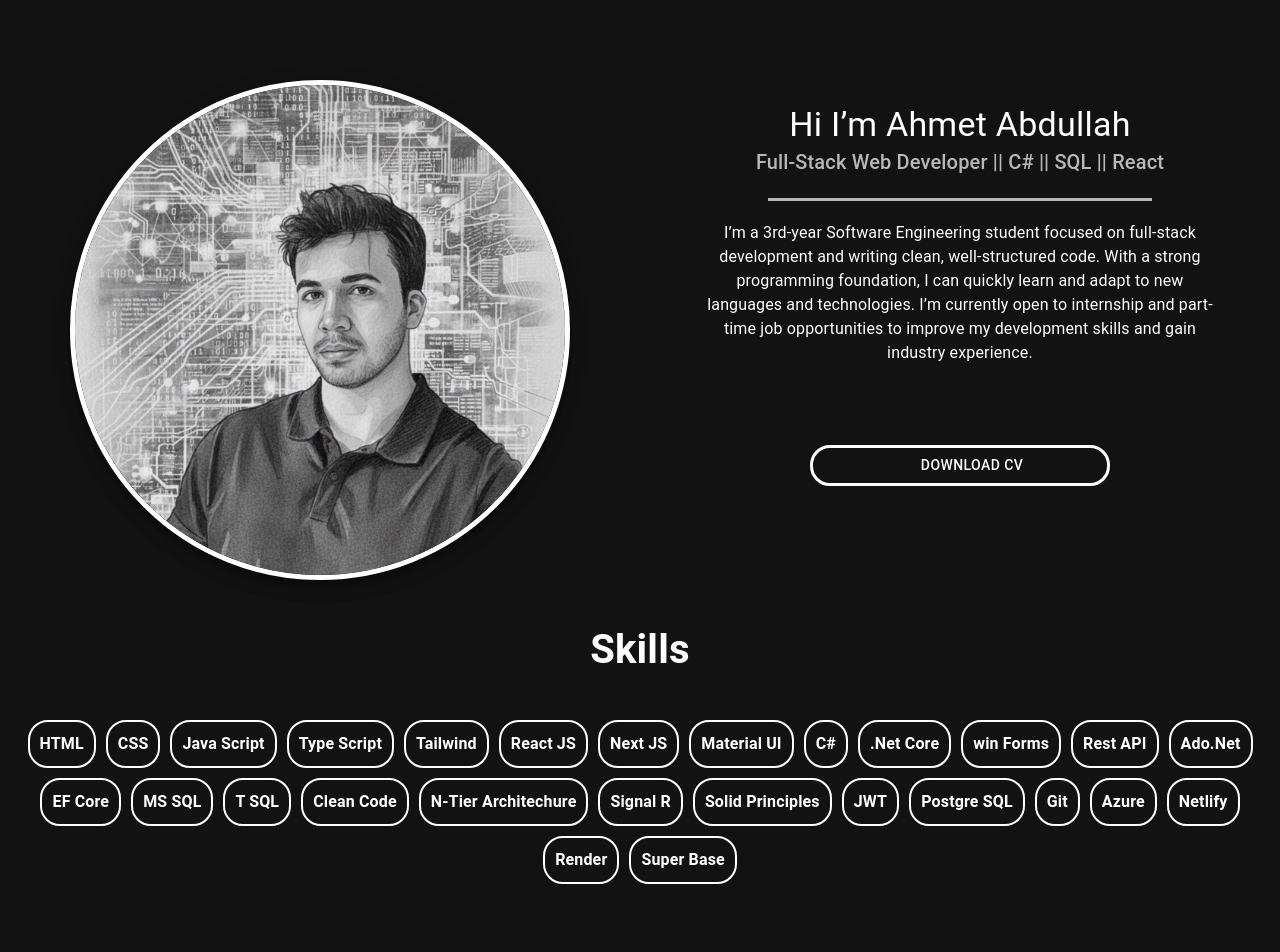
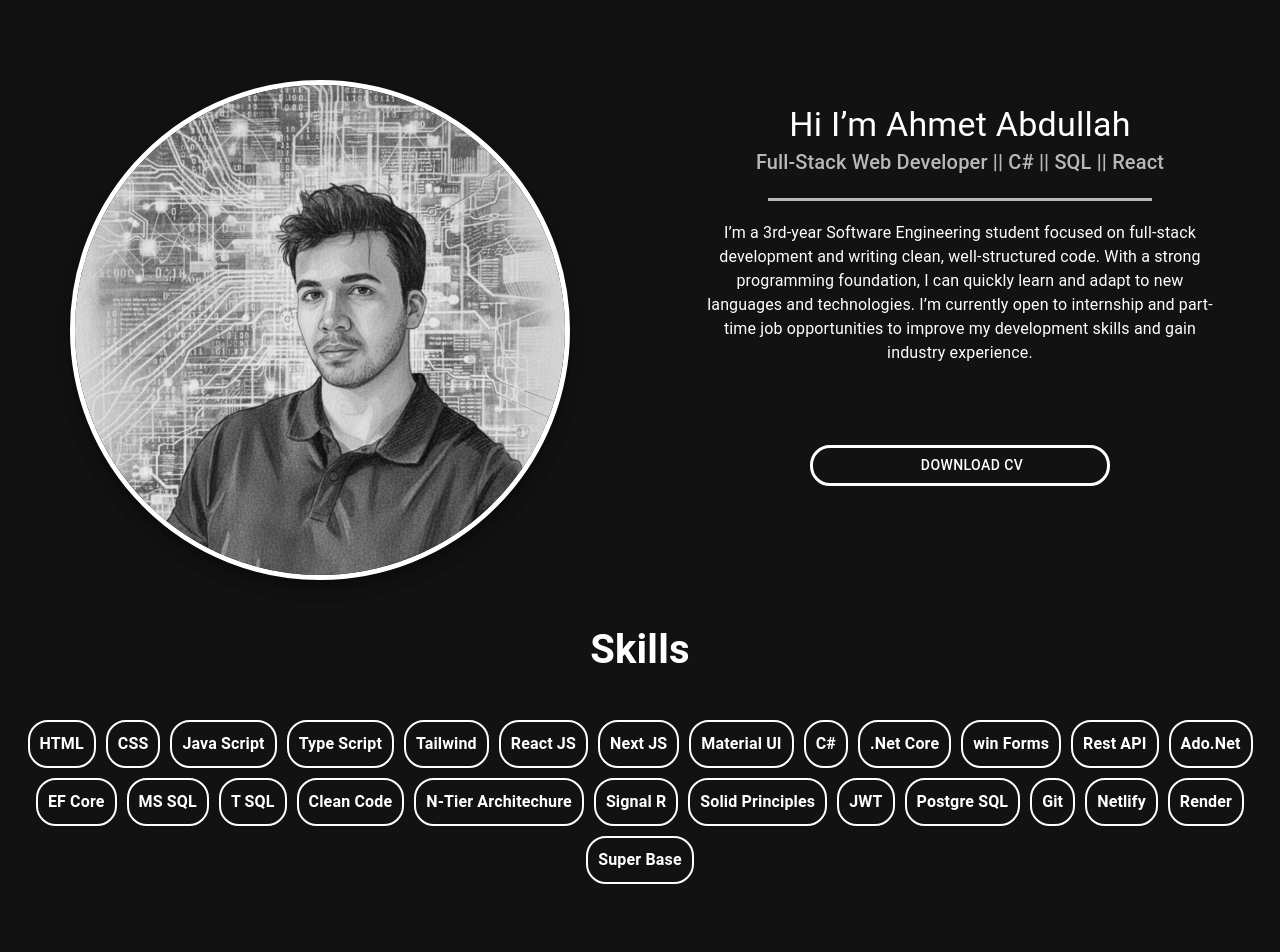
Before and after one commit to devs-of-abdullah/F_Portfolio, a React (Vite) app: page / in a window 1280 px wide. Shown: the top 952 px of the page. Built offline with nearby package versions, Linux system fonts and the light colour scheme; some icons are missing.

Commit message:
added frontend link of bank system

```diff
--- a/src/Projects/ProjectsPage.jsx
+++ b/src/Projects/ProjectsPage.jsx
@@ -11,9 +11,9 @@ export const projects = [
       "A full-stack banking system with user accounts, transactions, and admin panel. Backend built with ASP.NET Core, frontend with React, and database using SQL Server.",
     projectLink: " ",
     liveLink: " ",
-    backLink:
-      "https://github.com/devs-of-abdullah/Portfolio_Banksystem_Backend",
-    frontLink: " ",
+    backLink:"https://github.com/devs-of-abdullah/Portfolio_Banksystem_Backend",
+    frontLink: "https://github.com/devs-of-abdullah/f_bank_system",
+
   },
   {
     name: "E Commerce App",
--- a/src/Skills/SkillsPage.jsx
+++ b/src/Skills/SkillsPage.jsx
@@ -8,7 +8,7 @@ export default function SkillsPage() {
       "C#",".Net Core","win Forms","Rest API","Ado.Net","EF Core", "MS SQL ","T SQL","Clean Code","N-Tier Architechure", "Signal R","Solid Principles","JWT","Postgre SQL"
     ];
      const ToolsSkills = [
-        "Git","Azure","Netlify","Render","Super Base"
+        "Git","Netlify","Render","Super Base"
      ];
 
   return (
```
